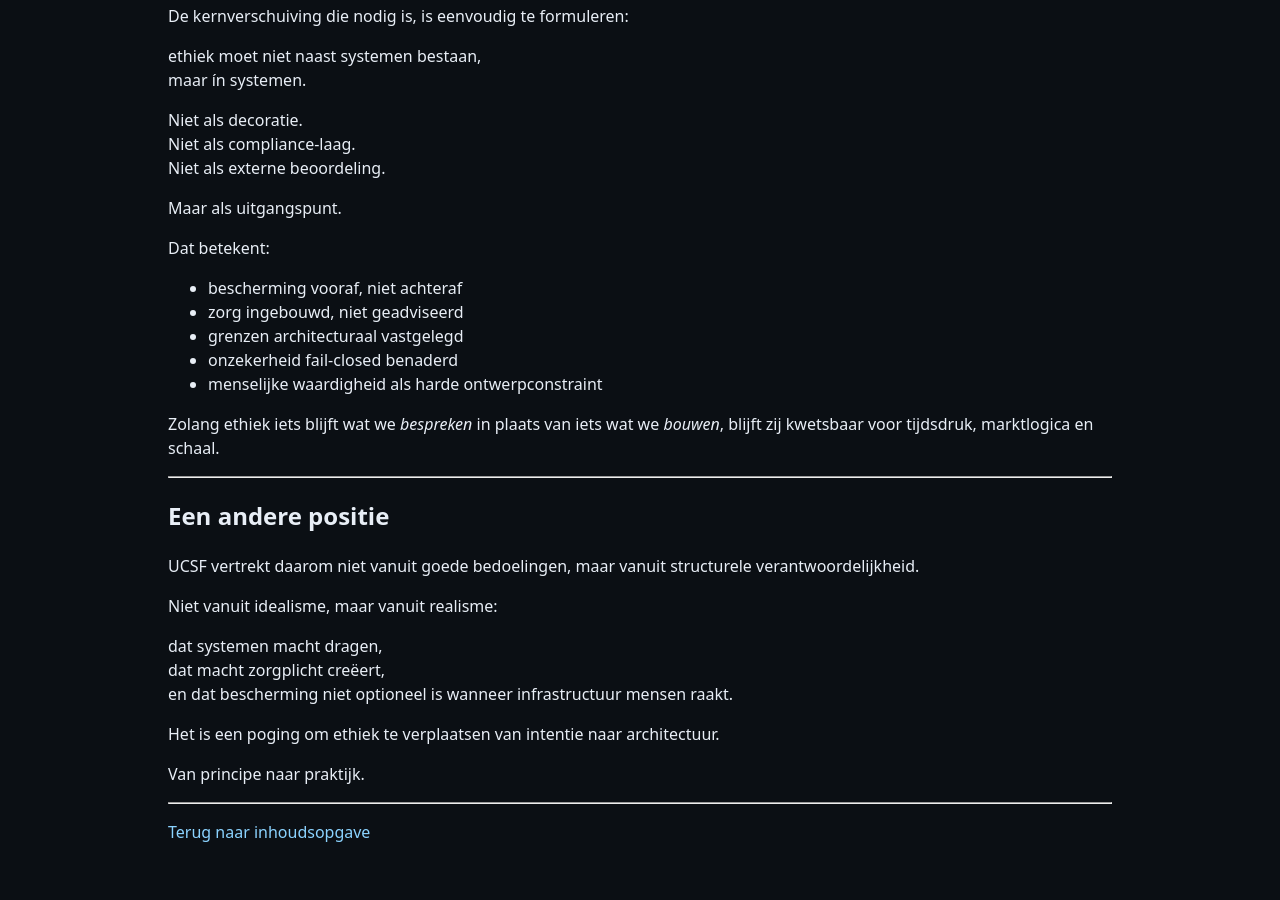
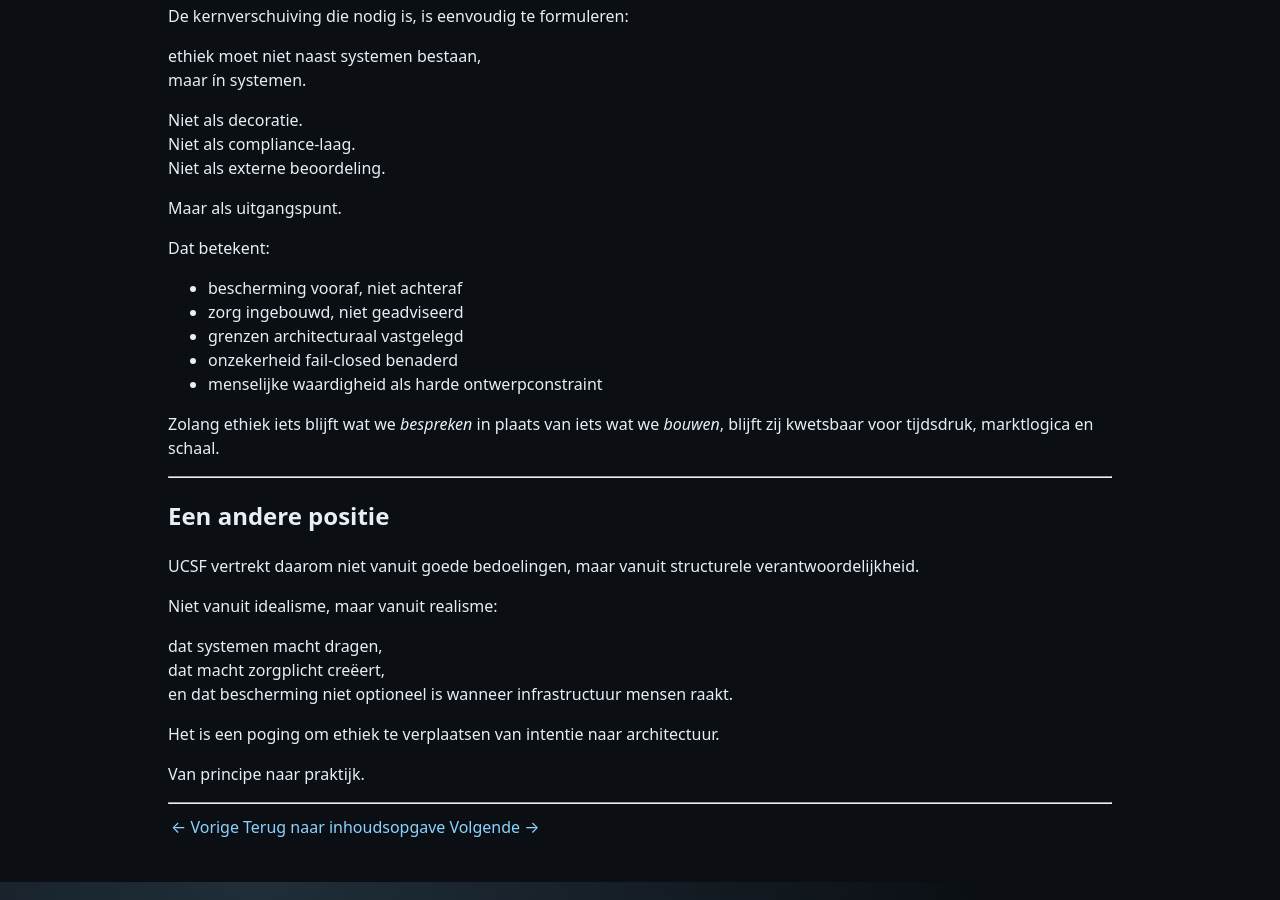
Before and after one commit to MartijnBruzzese/ModelHaven-Studio, a Jekyll site: the page built from POSITION_PAPERS/ETHICS/NL/ETHISCH_FUNDAMENT/04_h4_morele_verantwoordelijkheid_in_infrastructuur.md, in a window 1280 px wide and 900 px high, scrolled down 2915 px. Built offline with Jekyll 4.4.1, drawn with Linux system fonts in a browser that asks for light colours; our own code applies the rules of GitHub Pages for plain Markdown files.

Commit message:
Update 04_h4_morele_verantwoordelijkheid_in_infrastructuur.md

```diff
--- a/POSITION_PAPERS/ETHICS/NL/ETHISCH_FUNDAMENT/04_h4_morele_verantwoordelijkheid_in_infrastructuur.md
+++ b/POSITION_PAPERS/ETHICS/NL/ETHISCH_FUNDAMENT/04_h4_morele_verantwoordelijkheid_in_infrastructuur.md
@@ -162,4 +162,4 @@
 
 ---
 
-[Terug naar inhoudsopgave](inhoudsopgave.md)
+[← Vorige](03_h3_ethiek_voorbij_het_individu.md) | [Terug naar inhoudsopgave](inhoudsopgave.md) | [Volgende →](05_h5_positieverklaring.md)
```
